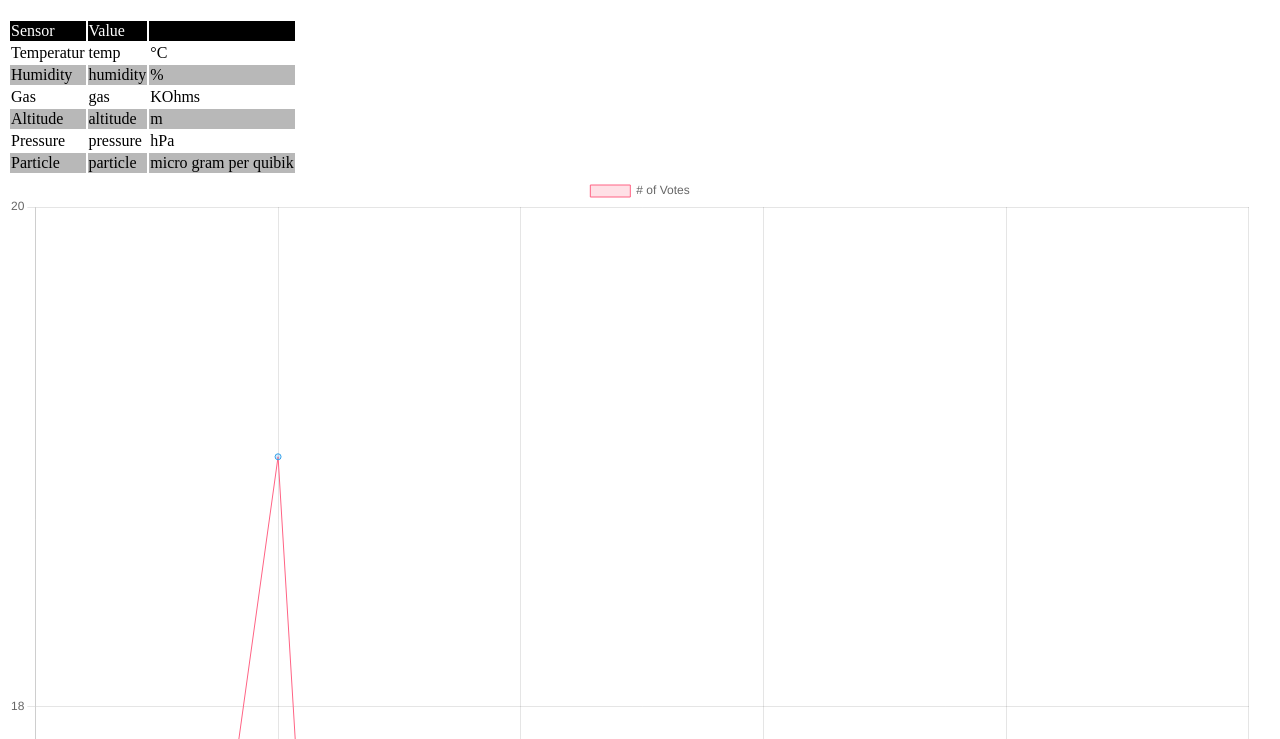
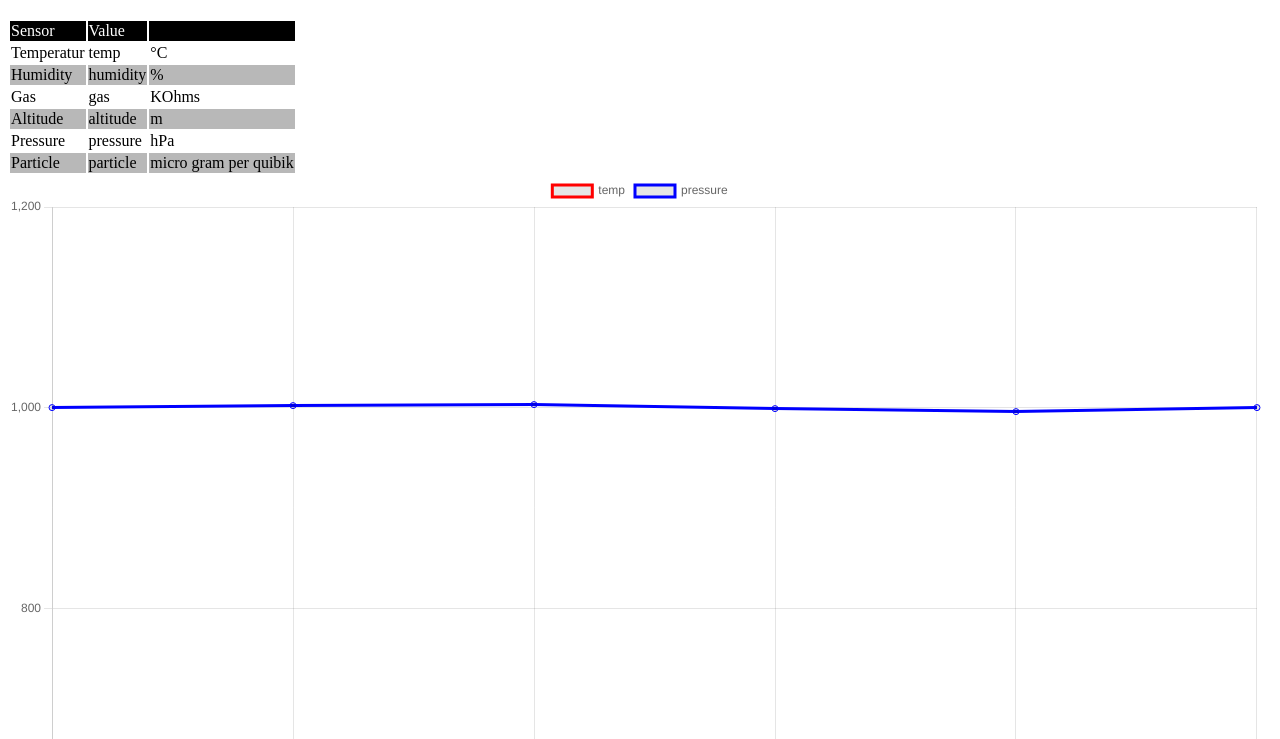
Before and after one commit to C3MA/HomieRoomSensor, a plain HTML site: page data/index.htm in a window 1280 px wide. Shown: the part 61-800 px from the top of the page. Drawn offline with Linux system fonts and the light colour scheme; no server answers.

Commit message:
Multiple parameter in one diagram

```diff
--- a/data/index.htm
+++ b/data/index.htm
@@ -46,36 +46,26 @@
 
         // Test chart
         const ctx = document.getElementById('myChart');
+        dynamicData = {
+                labels: [ "0", "-30", "-60", "-90", "-120", "-160" ],
+                datasets: [{
+                    label: 'temp',
+                    data: [24, 22, 23, 25, 22, 23],
+                    borderColor: "rgba(255,0,0,1)"
+                }, {
+                  label: 'pressure',
+                  data: [1000, 1002, 1003, 999, 996, 1000],
+                  borderColor: "rgba(0,0,255,1)"
+                }
+              ]
+              }
         const myChart = new Chart(ctx, {
             type: 'line',
-            data: {
-                labels: ['Red', 'Blue', 'Yellow', 'Green', 'Purple', 'Orange'],
-                datasets: [{
-                    label: '# of Votes',
-                    data: [12, 19, 3, 5, 2, 3],
-                    backgroundColor: [
-                        'rgba(255, 99, 132, 0.2)',
-                        'rgba(54, 162, 235, 0.2)',
-                        'rgba(255, 206, 86, 0.2)',
-                        'rgba(75, 192, 192, 0.2)',
-                        'rgba(153, 102, 255, 0.2)',
-                        'rgba(255, 159, 64, 0.2)'
-                    ],
-                    borderColor: [
-                        'rgba(255, 99, 132, 1)',
-                        'rgba(54, 162, 235, 1)',
-                        'rgba(255, 206, 86, 1)',
-                        'rgba(75, 192, 192, 1)',
-                        'rgba(153, 102, 255, 1)',
-                        'rgba(255, 159, 64, 1)'
-                    ],
-                    borderWidth: 1
-                }]
-            },
+            data: dynamicData,
             options: {
                 scales: {
                     y: {
-                        beginAtZero: true
+                        beginAtZero: false
                     }
                 }
             }
@@ -127,6 +117,6 @@
       </tr>
     </tbody>
     </table>
-    <canvas id="myChart" width="100%" height="400"></canvas>
+    <canvas id="myChart" width="100%" height="100"></canvas>
   </body>
 </html>
```
